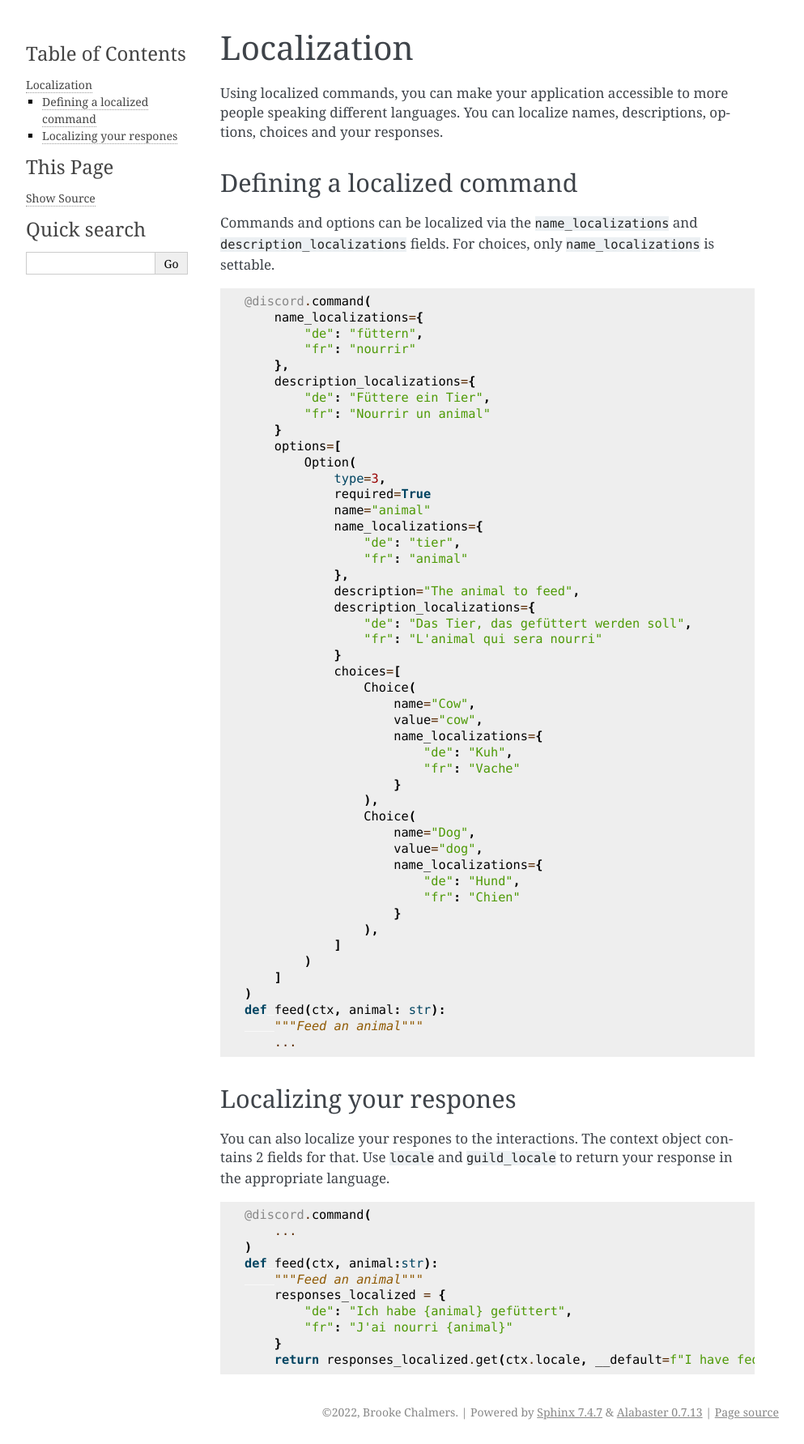
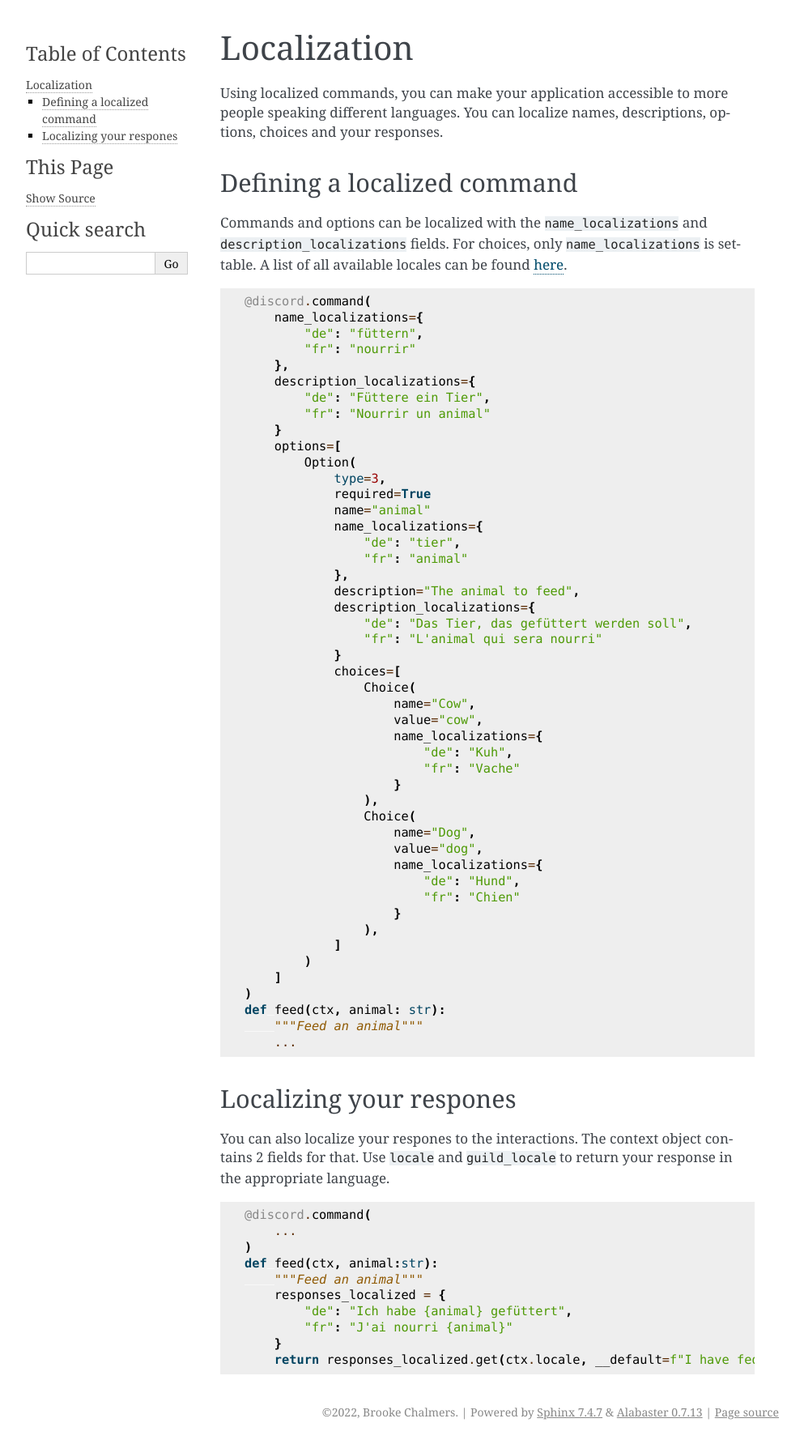
Before and after one commit to breqdev/flask-discord-interactions, a Sphinx documentation site: the page built from docs/localization.rst, in a window 1280 px wide. Shown: the whole page at 81% size, without its empty margins (148-1141 px from the left). Built offline with Sphinx 7.4.7, drawn with Linux system fonts in a browser that asks for light colours.

Commit message:
added link to discord's locale list

```diff
--- a/docs/localization.rst
+++ b/docs/localization.rst
@@ -7,7 +7,8 @@ You can localize names, descriptions, options, choices and your responses.
 Defining a localized command
 ----------------------------
 
-Commands and options can be localized via the ``name_localizations`` and ``description_localizations`` fields. For choices, only ``name_localizations`` is settable.
+Commands and options can be localized with the ``name_localizations`` and ``description_localizations`` fields. For choices, only ``name_localizations`` is settable.
+A list of all available locales can be found `here <https://discord.com/developers/docs/reference#locales>`_.
 
 .. code-block:: python
 
```
